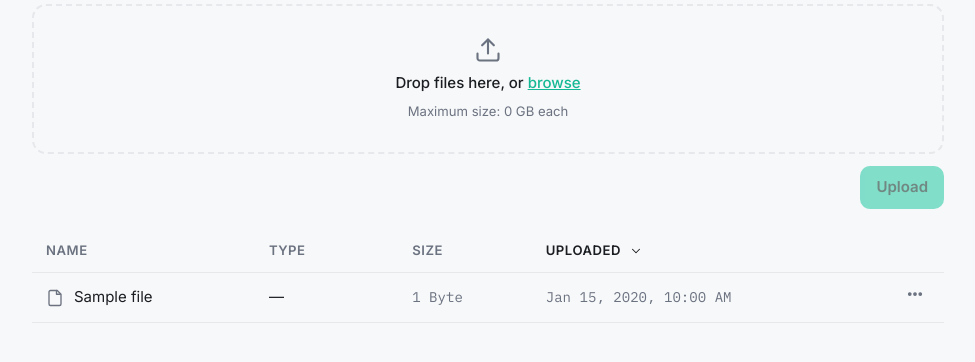
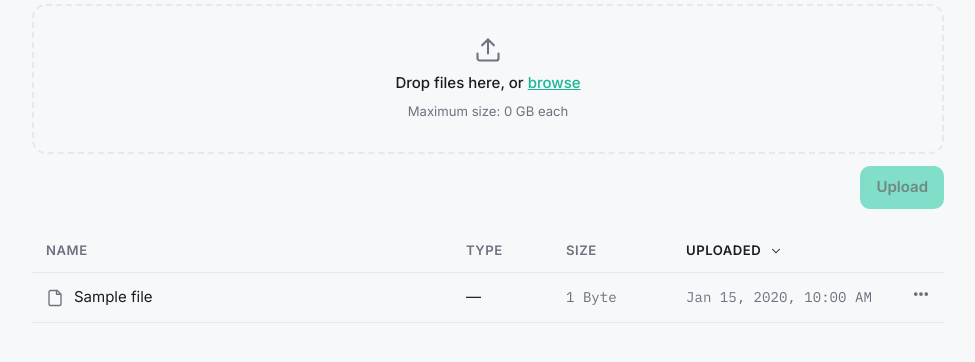
Before and after one commit to lem0n-tea/shareit, a FastAPI app: template app/templates/home.html in a window 1280 px wide. Shown: the part 211-573 px from the top of the page, without its empty margins (152-1127 px from the left). Run offline with FastAPI, Linux system fonts and the light colour scheme; the template is opened without the code that fills it: most values are stand-ins (such as "Sample title", 1, 10 or a date in 2020); parts of the project's set-up code (start-up, migrations or seed data) failed here and were passed over; some libraries are stand-ins or nearby versions.

Commit message:
Made table layout fixed

```diff
--- a/app/static/styles.css
+++ b/app/static/styles.css
@@ -222,6 +222,9 @@ form.login {
 /* ---- File table ---- */
 .table-wrap { overflow-x: auto; }
 table { width: 100%; border-collapse: collapse; }
+/* Fixed layout: column widths are set here, not derived from each page's content,
+   so nothing drifts or resizes when you change the sort column or direction. */
+#files { table-layout: fixed; }
 th, td { text-align: left; padding: 12px 14px; border-bottom: 1px solid var(--border); }
 th { color: var(--muted); font-weight: 600; font-size: 0.82rem; text-transform: uppercase; letter-spacing: 0.04em; user-select: none; cursor: pointer; white-space: nowrap; }
 th.sorted { color: var(--fg); }
@@ -235,11 +238,16 @@ tbody tr:hover { background: var(--surface-2); }
 .icon { width: 18px; height: 18px; display: inline-block; vertical-align: middle; flex-shrink: 0; }
 /* Sizes + dates in mono for a precise, premium feel. */
 td[data-size], td[data-ts] { font-family: var(--font-mono); font-size: 0.88rem; color: var(--muted); }
-/* Give Type/Size breathing room and keep the size value on one line (e.g. "12.3 kB"). */
-th.col-type, td.col-type { min-width: 4rem; }
-td[data-size] { white-space: nowrap; min-width: 5rem; }
+/* Per-column widths (set on the header row). Name has no width, so it takes the
+   remaining space and ellipsizes long names; the rest stay fixed. */
+#files thead th:nth-child(2) { width: 100px; }   /* Type */
+#files thead th:nth-child(3) { width: 120px; }   /* Size */
+#files thead th:nth-child(4) { width: 220px; }   /* Uploaded */
+#files thead th:nth-child(5) { width: 52px; }    /* Actions */
+#files td[data-size], #files td[data-ts] { white-space: nowrap; }
+#files tbody td:first-child { white-space: nowrap; overflow: hidden; text-overflow: ellipsis; }
 
-td.actions { text-align: right; width: 1%; white-space: nowrap; }
+td.actions { text-align: right; white-space: nowrap; }
 .kebab { display: inline-flex; align-items: center; background: none; border: none; color: var(--muted); cursor: pointer; padding: 0 6px; }
 .kebab:hover { background: none; color: var(--fg); }
 .menu {
```
